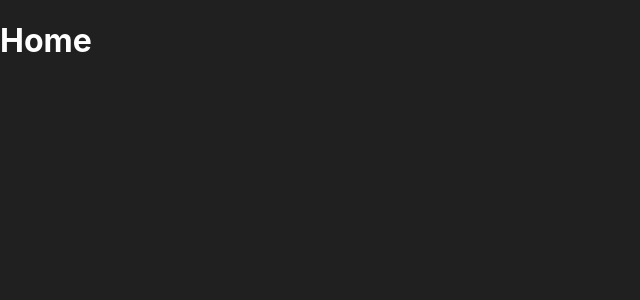
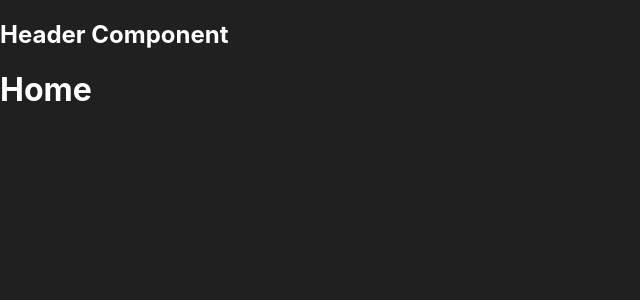
Before and after one commit to JDHofmann/tara-dev, a Next.js app: page / in a window 1280 px wide. Shown: the top 300 px of the page, without its empty margins (0-640 px from the left). Built offline with nearby package versions, Linux system fonts and the light colour scheme.

Commit message:
header added

```diff
--- /dev/null
+++ b/components/header.js
@@ -0,0 +1,9 @@
+
+
+export default function Header(){
+    return(
+        <div>
+            <h2>Header Component</h2>
+        </div>
+    )
+}
--- a/pages/index.js
+++ b/pages/index.js
@@ -1,8 +1,11 @@
 // import Head from 'next/head'
+
+import Header from "../components/header";
 
 export default function Home() {
   return (
     <div>
+      <Header />
       <h1>Home</h1>
     </div>
   )
```
